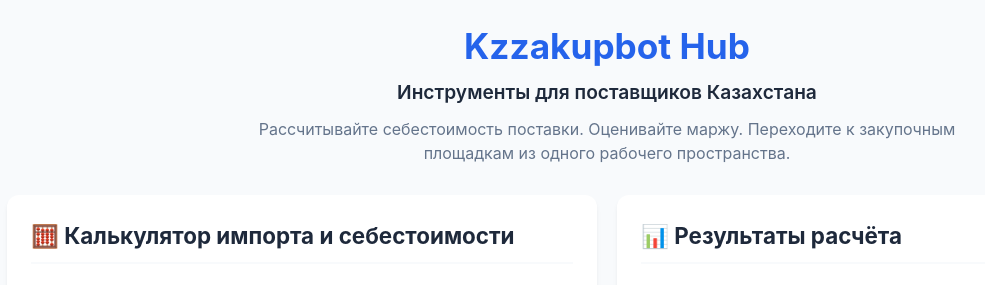
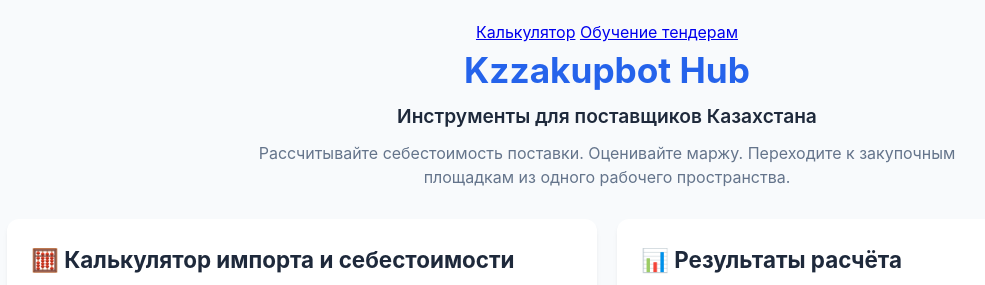
Before and after one commit to Sinbad77x/Kzzakuypbot-, a Flask app: page / in a window 1280 px wide. Shown: the top 285 px of the page, without its empty margins (33-1018 px from the left). Run offline with Flask 3, Linux system fonts and the light colour scheme.

Commit message:
Add navigation links to index.html
Added navigation links for calculator and tender education.

```diff
--- a/templates/index.html
+++ b/templates/index.html
@@ -9,6 +9,10 @@
 <body>
     <div class="container">
         <header>
+            <div class="nav-links-top">
+                <a href="/" class="active-nav">Калькулятор</a>
+                <a href="/education">Обучение тендерам</a>
+            </div>
             <h1>Kzzakupbot Hub</h1>
             <p class="subtitle">Инструменты для поставщиков Казахстана</p>
             <p class="description">Рассчитывайте себестоимость поставки. Оценивайте маржу. Переходите к закупочным площадкам из одного рабочего пространства.</p>
```
